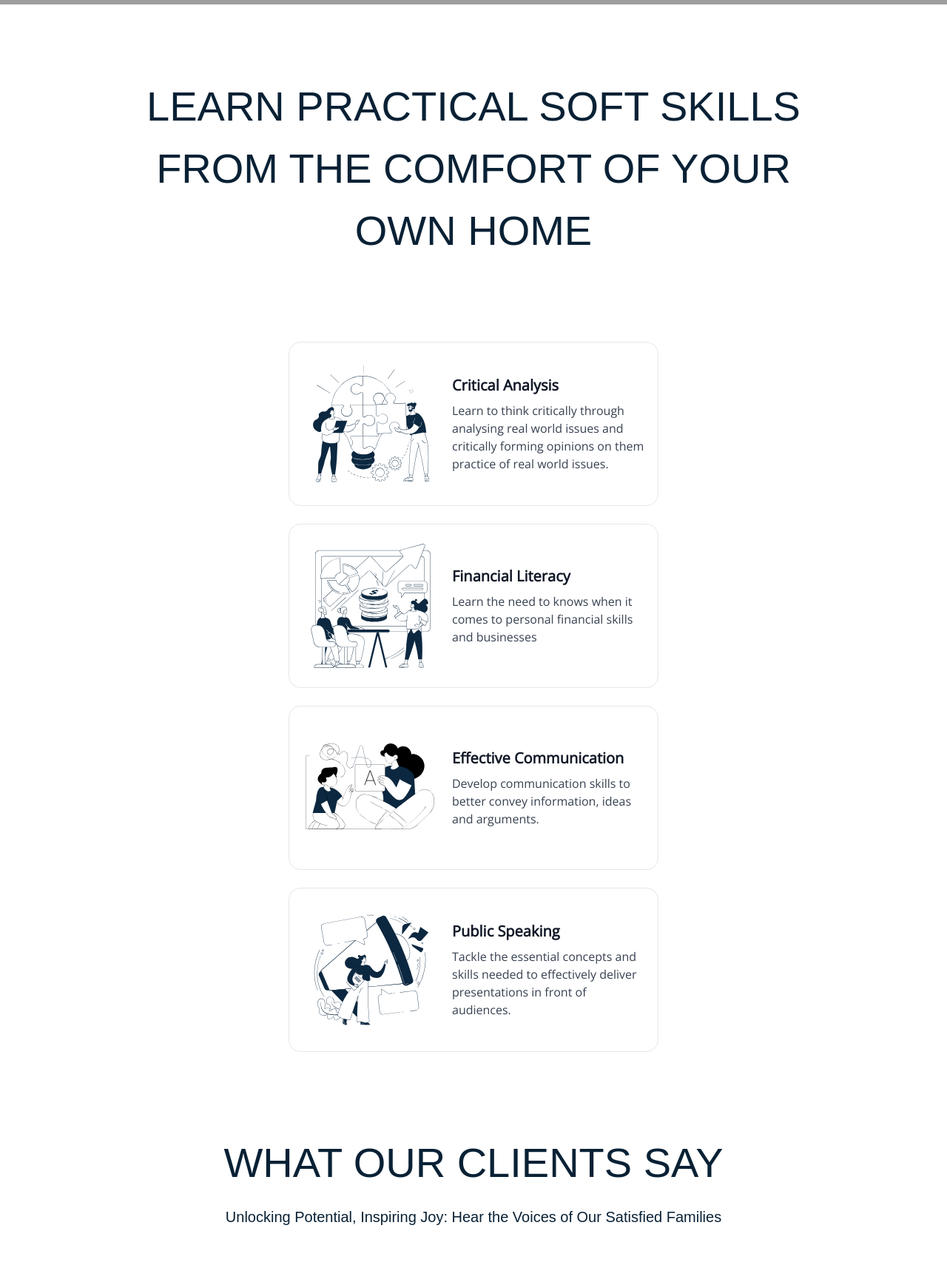
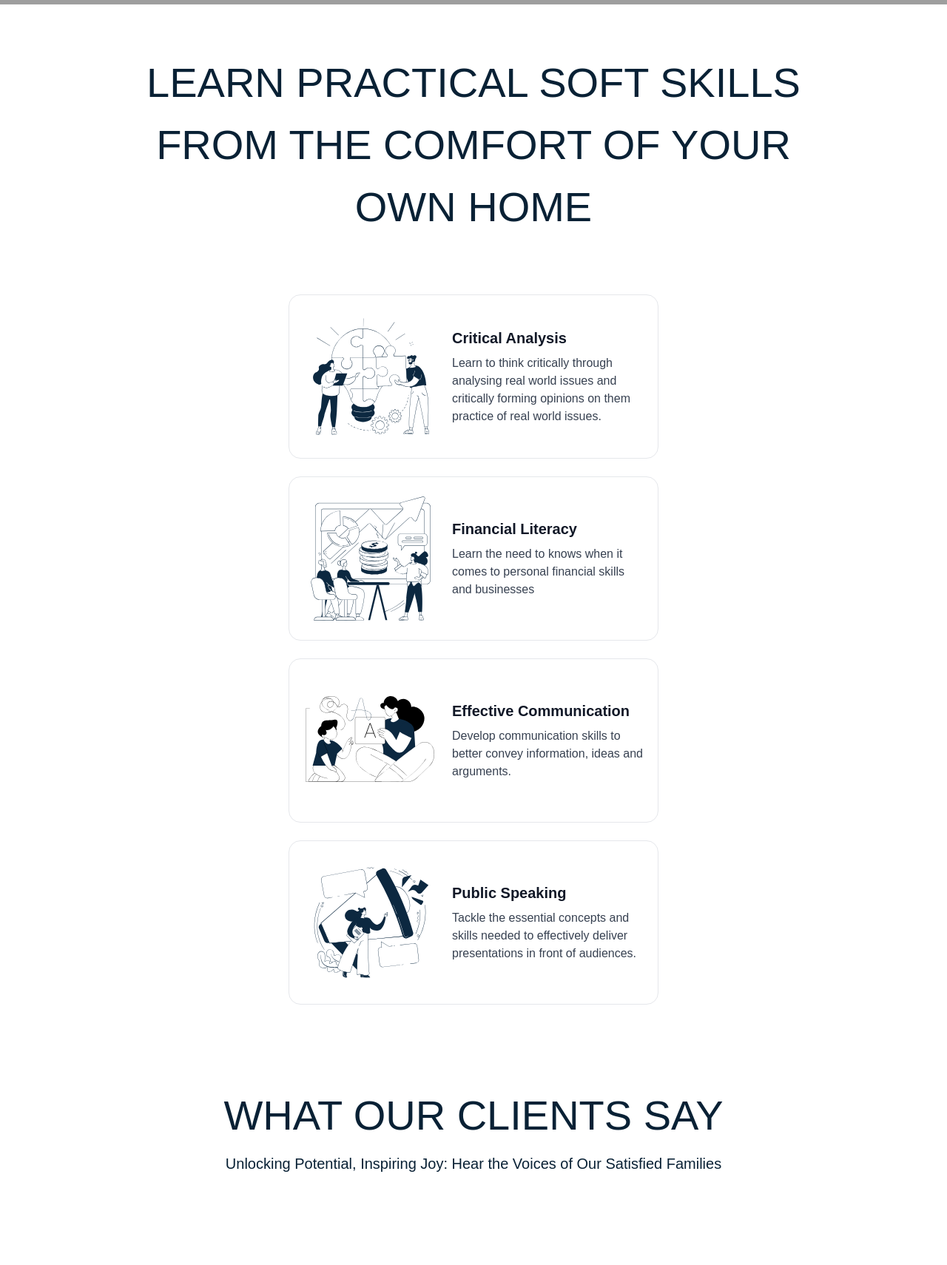
Before and after one commit to amiranazri/brightminds-website, a Next.js app: page / in a window 1280 px wide. Shown: the part 1069-2779 px from the top of the page at 74% size. Built offline with nearby package versions, Linux system fonts and the light colour scheme; grey boxes are pictures that could not be loaded; a web font is replaced by a local one.

Commit message:
Minor ui fixes to home page and blog cards

```diff
--- a/app/about/page.tsx
+++ b/app/about/page.tsx
@@ -53,7 +53,7 @@ function About() {
 
           <button
             onClick={handleContactUs}
-            className="bg-blue-500 hover:bg-blue-700 text-white font-bold py-2 px-4 rounded-full"
+            className="w-90 bg-[#19598F] hover:bg-yellow-300 text-white hover:text-black font-bold py-2 px-4 rounded"
           >
             <h6>CONTACT US</h6>
           </button>
@@ -173,7 +173,7 @@ function About() {
 
           <button
             onClick={handleContactUs}
-            className="bg-blue-500 hover:bg-blue-700 text-white font-bold py-2 px-4 rounded-full"
+            className="w-90 bg-[#19598F] hover:bg-yellow-300 text-white hover:text-black font-bold py-2 px-4 rounded"
           >
             <h6>CONTACT US</h6>
           </button>
--- a/app/page.tsx
+++ b/app/page.tsx
@@ -16,12 +16,12 @@ export default function Page() {
         alt="bright minds"
       />
 
-      <div className="flex justify-center mt-24 sm:px-24 md:px-32 lg:px-48">
+      <div className="flex justify-center lg:my-16 sm:px-24 md:px-32 lg:px-48">
         <h1 className="text-center">
           Learn practical soft skills from the comfort of your own home
         </h1>
       </div>
-      <div className="flex justify-center content-center my-24">
+      <div className="flex justify-center content-center my-8">
         <div className="flex flex-wrap justify-center sm:w-[80%] md:w-[80%] lg:w-[80%]">
           {skillsList.map((card, index) => (
             <HorizontalCard
@@ -33,15 +33,15 @@ export default function Page() {
           ))}
         </div>
       </div>
-      <div className="flex justify-center items-center flex-col mt-24 sm:px-24 md:px-32 lg:px-48">
+      <div className="flex justify-center items-center flex-col lg:mt-24 sm:mt-8 sm:px-24 md:px-32 lg:px-48">
         <h1 className="text-center">What Our Clients Say</h1>
-        <h4 className="text-center mt-4 mx-8">
+        <h4 className="text-center mt-2 mx-8">
           Unlocking Potential, Inspiring Joy: Hear the Voices of Our Satisfied
           Families
         </h4>
       </div>
 
-      <div className="flex flex-col items-center sm:px-4 md:flex-row lg:flex-row lg:px-16 mt-8">
+      <div className="flex flex-col items-center sm:px-4 md:flex-row lg:flex-row lg:px-16 ">
         {reviewsData.map((review, index) => (
           <ReviewCard
             key={index}
--- a/app/ui/components/BlogCard.js
+++ b/app/ui/components/BlogCard.js
@@ -13,11 +13,13 @@ const BlogCard = ({ blogData, handleNavigation }) => {
             key={index}
             className="bg-white rounded-lg overflow-hidden shadow-lg cursor-pointer"
             onClick={() => handleReadMoreClick(article)}
+            style={{ borderRadius: "8px 8px 0 0" }} // Apply border-radius to the top corners
           >
             <img
               src={`/${article.img}`}
               alt={article.title}
               className="w-full h-64 mt-4 object-cover object-center"
+              style={{ borderRadius: "8px 8px 0 0" }} // Apply border-radius to the top corners of the image
             />
             <div className="p-4" style={{ minHeight: "148px" }}>
               <h3 className="text-lg font-semibold">{article.title}</h3>
--- a/app/ui/global.css
+++ b/app/ui/global.css
@@ -24,7 +24,7 @@ h3 {
   font-style: normal;
   text-transform: uppercase;
   @screen sm {
-    font-size: 18px;
+    font-size: large;
   }
   @screen md {
     font-size: 48px;
@@ -64,6 +64,12 @@ h6 {
   font-family: sans-serif;
 }
 
+p {
+  font-size: 20px;
+  font-weight: 400;
+  font-family: sans-serif;
+}
+
 body {
   margin: 0;
   padding: 0;
```
